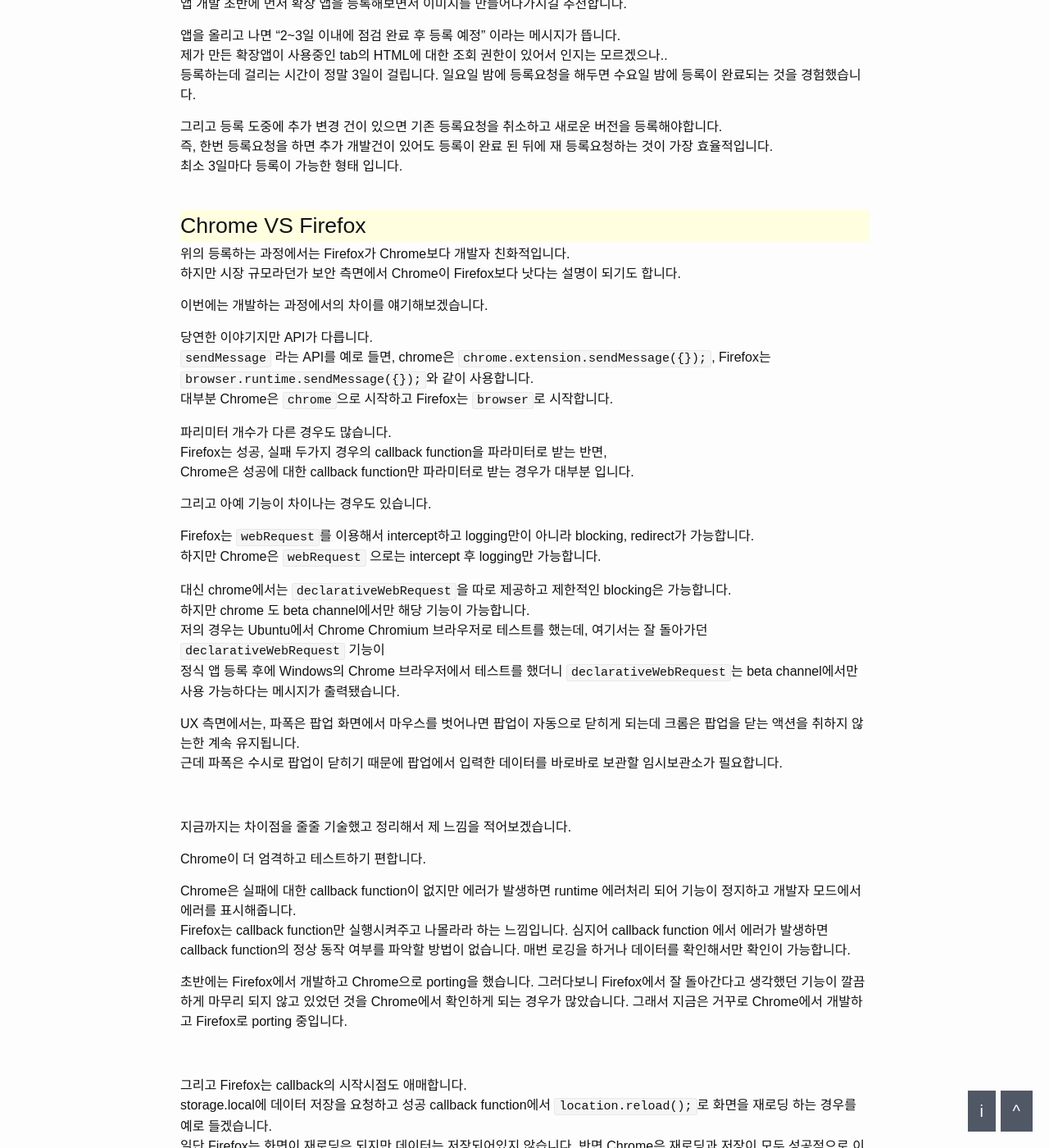
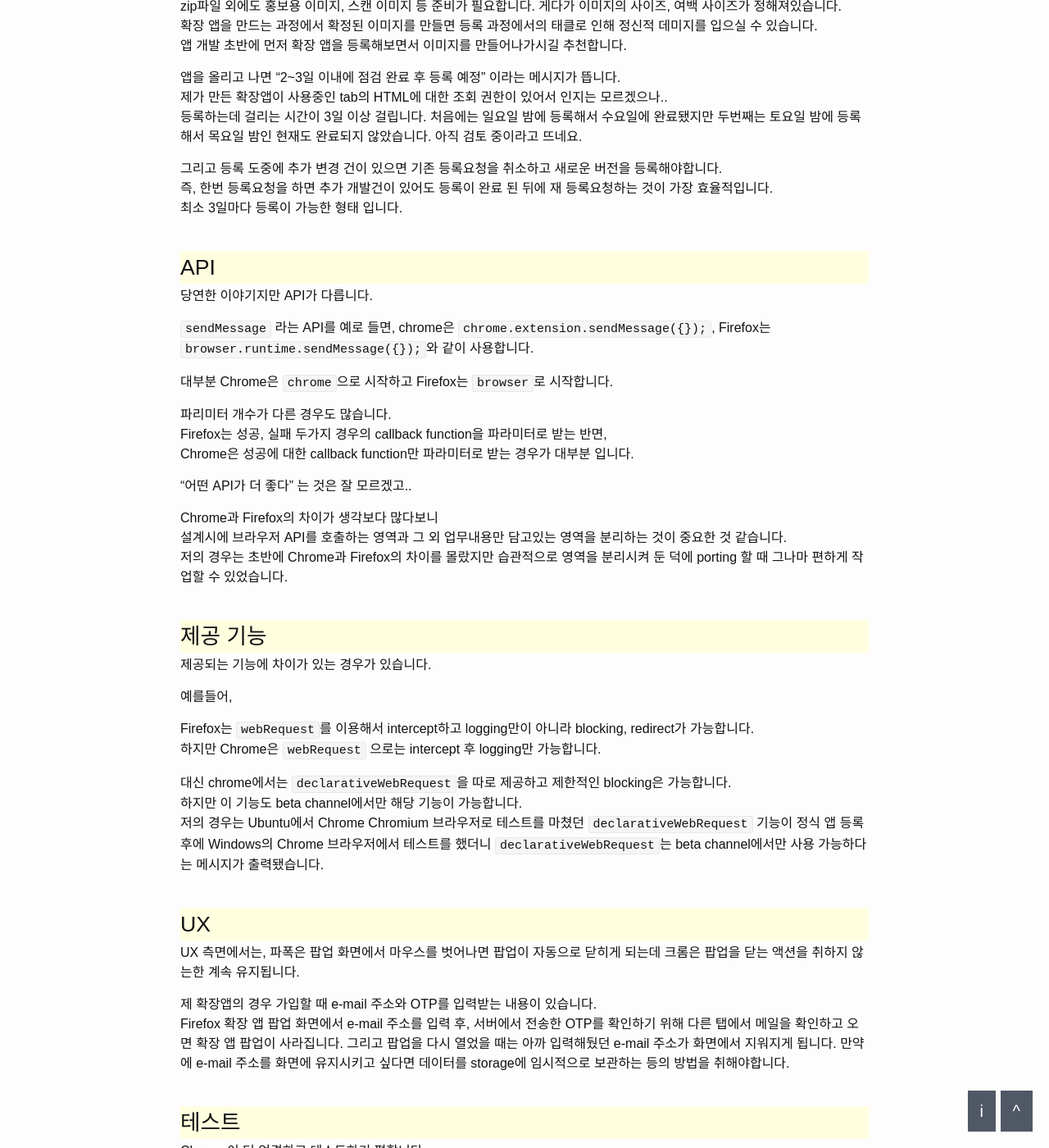
Before and after one commit to dveamer/dveamer.github.io, a Jekyll site: the page built from _posts/FrontEnd/2018-11-11-BrowserExtension.md, in a window 1280 px wide and 1400 px high, scrolled down 2140 px. Shown: the whole window at 82% size. Built offline with Jekyll 4.4.1, drawn with Linux system fonts in a browser that asks for light colours; comment, search, counter and statistics services are not loaded; some of the changed text lies outside the part shown.

Commit message:
homepage

````diff
--- a/_posts/FrontEnd/2018-11-11-BrowserExtension.md
+++ b/_posts/FrontEnd/2018-11-11-BrowserExtension.md
@@ -21,11 +21,13 @@
 만들어서 제가 써보면서 테스트하기 위해 Firefox로 진행을 시작했습니다.
 
 그러한 이유로 대부분의 기록들이 Firefox 기준으로 적혀있습니다.
-
 재미있는 점은 지금은 Chrome으로 먼저 개발을 하고 있습니다. 그 이유는 아래에서 설명드립니다.
 
+Firefox 와 Chrome을 비교하는 형태로 글을 작성하겠습니다.
 
 # 확장앱 개발자모드
+
+앱을 등록하기 전에 브라우저에서 테스트가 가능합니다. 아래 링크로 이동하시면 됩니다.
 
 ## Firefox
 
@@ -39,12 +41,12 @@
 
 # 확장앱 등록하기
 
-아래 링크로 이동해서 가입 후 등록하시면 됩니다.
+아래 링크로 이동해서 가입하시면 확장앱을 정식 스토어에 등록 합니다.
 
 
 ## Firefox
 
-  * [앱 등록](https://addons.mozilla.org/ko/developers)
+  * [앱 등록 https://addons.mozilla.org/ko/developers](https://addons.mozilla.org/ko/developers)
   * [압축하는 방법](https://developer.mozilla.org/en-US/docs/Mozilla/Add-ons/WebExtensions/Package_your_extension_)
 
 Firefox는 등록이 매우 간단합니다. 만들어둔 zip 파일, 이미지 1장 그리고 앱의 간략한 설명만 적어주면 등록이 가능합니다.
@@ -64,7 +66,7 @@
 
 ## Chrome
 
-  * [앱 등록](https://chrome.google.com/webstore/developer/dashboard)
+  * [앱 등록 https://chrome.google.com/webstore/developer/dashboard](https://chrome.google.com/webstore/developer/dashboard)
 
 Firefox와 달리 필요한 준비물이 많고 구체적입니다.
 
@@ -76,44 +78,56 @@
 
 앱을 올리고 나면 "2~3일 이내에 점검 완료 후 등록 예정" 이라는 메시지가 뜹니다.
 제가 만든 확장앱이 사용중인 tab의 HTML에 대한 조회 권한이 있어서 인지는 모르겠으나..
-등록하는데 걸리는 시간이 정말 3일이 걸립니다. 일요일 밤에 등록요청을 해두면 수요일 밤에 등록이 완료되는 것을 경험했습니다.
+등록하는데 걸리는 시간이 3일 이상 걸립니다. 처음에는 일요일 밤에 등록해서 수요일에 완료됐지만 두번째는 토요일 밤에 등록해서 목요일 밤인 현재도 완료되지 않았습니다. 아직 검토 중이라고 뜨네요.
+
 
 그리고 등록 도중에 추가 변경 건이 있으면 기존 등록요청을 취소하고 새로운 버전을 등록해야합니다.
 즉, 한번 등록요청을 하면 추가 개발건이 있어도 등록이 완료 된 뒤에 재 등록요청하는 것이 가장 효율적입니다.
 최소 3일마다 등록이 가능한 형태 입니다.
 
 
-# Chrome VS Firefox
-
-위의 등록하는 과정에서는 Firefox가 Chrome보다 개발자 친화적입니다.
-하지만 시장 규모라던가 보안 측면에서 Chrome이 Firefox보다 낫다는 설명이 되기도 합니다.
-
-이번에는 개발하는 과정에서의 차이를 얘기해보겠습니다.
+# API
 
 당연한 이야기지만 API가 다릅니다.
+
 ```sendMessage``` 라는 API를 예로 들면, chrome은 ```chrome.extension.sendMessage({});```, Firefox는 ```browser.runtime.sendMessage({});```와 같이 사용합니다.
+
 대부분 Chrome은 ```chrome```으로 시작하고 Firefox는 ```browser```로 시작합니다.
 
 파리미터 개수가 다른 경우도 많습니다.
 Firefox는 성공, 실패 두가지 경우의 callback function을 파라미터로 받는 반면,
 Chrome은 성공에 대한 callback function만 파라미터로 받는 경우가 대부분 입니다.
 
-그리고 아예 기능이 차이나는 경우도 있습니다.
+
+"어떤 API가 더 좋다" 는 것은 잘 모르겠고..
+
+Chrome과 Firefox의 차이가 생각보다 많다보니
+설계시에 브라우저 API를 호출하는 영역과 그 외 업무내용만 담고있는 영역을 분리하는 것이 중요한 것 같습니다.
+저의 경우는 초반에 Chrome과 Firefox의 차이를 몰랐지만 습관적으로 영역을 분리시켜 둔 덕에 porting 할 때 그나마 편하게 작업할 수 있었습니다.
+
+
+# 제공 기능
+
+제공되는 기능에 차이가 있는 경우가 있습니다.
+
+예를들어,
 
 Firefox는 ```webRequest```를 이용해서 intercept하고 logging만이 아니라 blocking, redirect가 가능합니다.
 하지만 Chrome은 ```webRequest``` 으로는 intercept 후 logging만 가능합니다.
 
 대신 chrome에서는 ```declarativeWebRequest```을 따로 제공하고 제한적인 blocking은 가능합니다.
-하지만 chrome 도 beta channel에서만 해당 기능이 가능합니다.
-저의 경우는 Ubuntu에서 Chrome Chromium 브라우저로 테스트를 했는데, 여기서는 잘 돌아가던 ```declarativeWebRequest``` 기능이
-정식 앱 등록 후에 Windows의 Chrome 브라우저에서 테스트를 했더니 ```declarativeWebRequest```는 beta channel에서만 사용 가능하다는 메시지가 출력됐습니다.
+하지만 이 기능도 beta channel에서만 해당 기능이 가능합니다.
+저의 경우는 Ubuntu에서 Chrome Chromium 브라우저로 테스트를 마쳤던 ```declarativeWebRequest``` 기능이 정식 앱 등록 후에 Windows의 Chrome 브라우저에서 테스트를 했더니 ```declarativeWebRequest```는 beta channel에서만 사용 가능하다는 메시지가 출력됐습니다.
+
+# UX
 
 UX 측면에서는, 파폭은 팝업 화면에서 마우스를 벗어나면 팝업이 자동으로 닫히게 되는데 크롬은 팝업을 닫는 액션을 취하지 않는한 계속 유지됩니다.
-근데 파폭은 수시로 팝업이 닫히기 때문에 팝업에서 입력한 데이터를 바로바로 보관할 임시보관소가 필요합니다.
 
-<br>
+제 확장앱의 경우 가입할 때 e-mail 주소와 OTP를 입력받는 내용이 있습니다.
+Firefox 확장 앱 팝업 화면에서 e-mail 주소를 입력 후, 서버에서 전송한 OTP를 확인하기 위해 다른 탭에서 메일을 확인하고 오면 확장 앱 팝업이 사라집니다. 그리고 팝업을 다시 열었을 때는 아까 입력해뒀던 e-mail 주소가 화면에서 지워지게 됩니다. 만약에 e-mail 주소를 화면에 유지시키고 싶다면 데이터를 storage에 임시적으로 보관하는 등의 방법을 취해야합니다.
 
-지금까지는 차이점을 줄줄 기술했고 정리해서 제 느낌을 적어보겠습니다.
+
+# 테스트
 
 Chrome이 더 엄격하고 테스트하기 편합니다.
 
@@ -122,9 +136,9 @@
 
 초반에는 Firefox에서 개발하고 Chrome으로 porting을 했습니다. 그러다보니 Firefox에서 잘 돌아간다고 생각했던 기능이 깔끔하게 마무리 되지 않고 있었던 것을 Chrome에서 확인하게 되는 경우가 많았습니다. 그래서 지금은 거꾸로 Chrome에서 개발하고 Firefox로 porting 중입니다.
 
-<br>
+# Call-Back
 
-그리고 Firefox는 callback의 시작시점도 애매합니다.
+Firefox는 callback의 시작시점도 애매합니다.
 storage.local에 데이터 저장을 요청하고 성공 callback function에서 ```location.reload();```로 화면을 재로딩 하는 경우를 예로 들겠습니다.
 일단 Firefox는 화면이 재로딩은 되지만 데이터는 저장되어있지 않습니다. 반면 Chrome은 재로딩과 저장이 모두 성공적으로 이뤄집니다.
 제 추측으로는 Firefox의 경우는 저장이 완전히 완료된 후에 callback function이 실행되는 것이 아닌 것 같습니다.
@@ -138,12 +152,28 @@
 
 하지만 첫 개발이다보니 초반에는 그 생각을 못했고 당장은 구조를 뜯어고치지 못해서 중요하지 않은 영역에 한해서 setTimeout을 사용 중입니다.
 
-<br>
+# 모바일
 
-Chrome과 Firefox의 차이가 생각보다 많다보니
-설계시에 브라우저 API를 호출하는 영역과 그 외 업무내용만 담고있는 영역을 분리하는 것이 중요합니다.
-저의 경우는 초반에 Chrome과 Firefox의 차이를 몰랐지만 습관적으로 영역을 분리시켜 둔 덕에 porting 할 때 그나마 편하게 작업할 수 있었습니다.
+Chrome은 PC 브라우저만 확장앱을 사용할 수 있습니다.
+반면 Firefox는 모바일 브라우저에서도 확장앱을 사용할 수 있습니다.
 
+재미있는 점은,
+모바일은 확장 앱의 팝업 페이지가 제공되지 않습니다. UX가 PC 브라우저와 크게 차이가 나게 됩니다.
+그리고 확장 앱을 정식으로 등록하기 전까지 테스트를 할 방법이 없습니다.
+
+# 결론
+
+등록하는 과정에서는 Firefox가 Chrome보다 쉽고 빠르며 개발자 친화적입니다.
+제가 사용해본 범위 내에서는 Chrome에서 제공해주는 기능이 보다 제한적으로 느껴졌습니다.
+
+하지만 개발하는 과정에서 테스트도 Chrome이 편하고
+위에서 얘기한 등록과정이 길고 제공되는 기능이 제한적이라는 점도
+보안 측면에서 Chrome이 사용자에게 더 안전한 것 같습니다.
+개발자 입장에서 기능 구현에 제한이 들어가지만 길게 봤을 때 적절한 보안을 처리해주는 플랫폼이 더 유리하다고 생각됩니다.
+
+게다가 시장(?) 규모가 Chrome이 훨씬 크기 때문에 Firefox 보다는 Chrome을 메인으로 개발할 예정입니다.
+
+Firefox를 베타버전처럼 등록해서 실 사용을 하면서 테스트를 하고 Chrome에 안정적으로 등록해나갈 생각입니다.
 
 #### References
 
````
Also changed, not shown: _posts/BackEnd/2018-11-04-FlaskZappaAWSLambda.md (+1 -2 lines).
